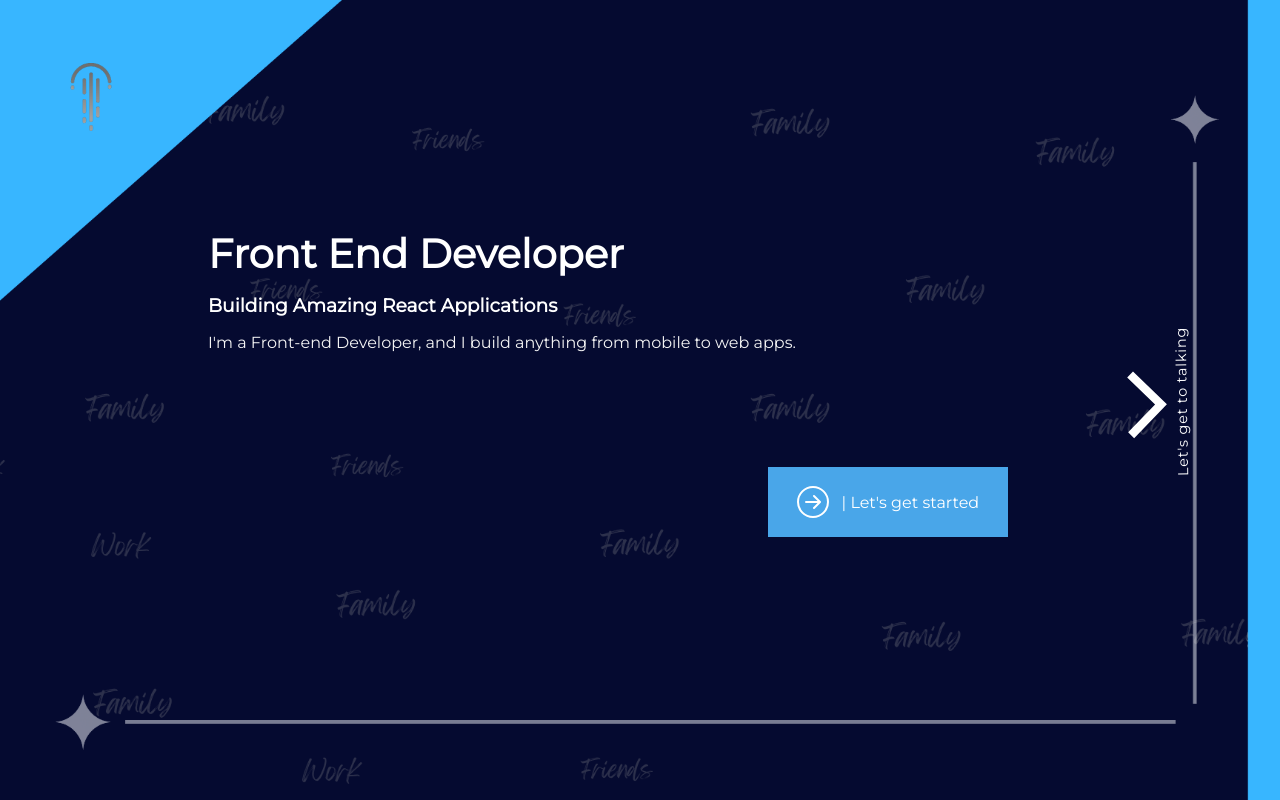
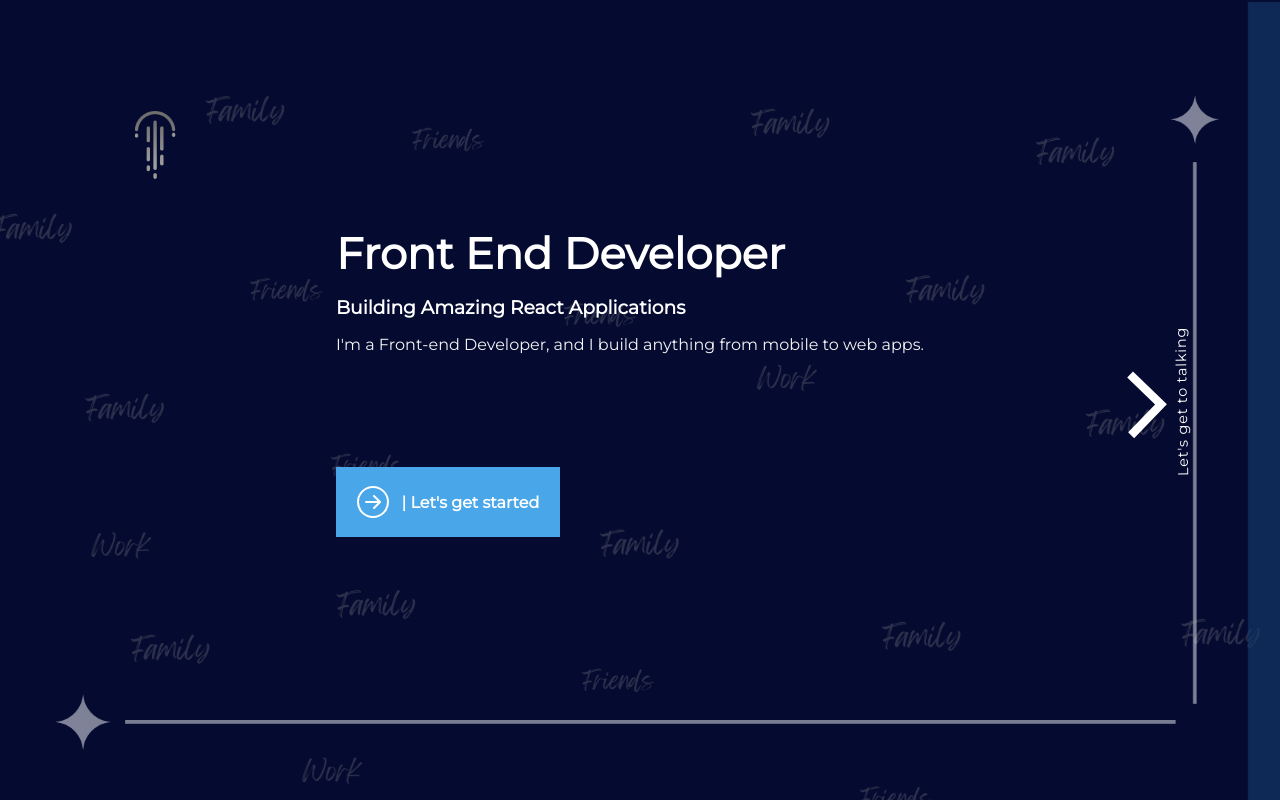
Before and after one commit to JulioCLop/my-website, a React (Create React App) app: page / in a window 1280 px wide. Built offline with nearby package versions, Linux system fonts and the light colour scheme.

Commit message:
made changes to home page

```diff
--- a/src/pages/HomePage/HomePage.module.css
+++ b/src/pages/HomePage/HomePage.module.css
@@ -17,8 +17,8 @@
   background-repeat: no-repeat;
   width: 70px;
   height: 170px;
-  top: 1rem;
-  left: 3.5rem;
+  top: 4rem;
+  left: 7.5rem;
 }
 .imageTwo{
 height: 100%;
@@ -54,7 +54,7 @@
   align-items: flex-end;
 }
 .section-flex-center article h1{
-font-size: 2.5rem;
+font-size: 2.7rem;
 padding-bottom: 1rem;
 font-family: inherit;
 font-weight: bold;
@@ -70,7 +70,7 @@
 }
 
 .section-flex{
-  width: 70%;
+  width: 50%;
   height: 55%;
   padding: 1rem;
 }
@@ -79,16 +79,19 @@
   width: 100%;
   display: flex;
   align-items: center;
-  justify-content: flex-end;
-  padding-right: 4rem;
+  justify-content: flex-start;
 }
 .section-flex-center article:nth-child(2) div a{
   background-color:rgb(73, 166, 233) ;
-  padding: 1.2rem 1.8rem;
+  padding: 1.2rem 1.3rem;
   color: white;
   text-decoration: none;
   display: flex;
   align-items: center;
+  font-weight: bold;
+}
+.section-flex-center article:nth-child(2) div a:hover{
+  background-color: hsl(209, 44%, 56%);
 }
 .sideLink-mobile {
   position: absolute;
@@ -112,6 +115,11 @@
 .arrowIcon{
   font-size: 2rem;
   margin-right:0.8rem;
+  transition: 0.4s all;
+}
+.section-flex-center article:nth-child(2) div a:hover .arrowIcon{
+  transform: rotate(-90deg);
+  transition: 0.4s all ease-in-out;
 }
 .sideLink-mobile a small {
   letter-spacing: 0.05rem;
@@ -121,9 +129,7 @@
   position: absolute;
   right: 1rem;
   top: 50%;
-  -webkit-transform: rotate(269deg);
-      -ms-transform: rotate(269deg);
-          transform: rotate(269deg);
+  transform: rotate(269deg);
 }
 
 .sideLink a {
@@ -131,7 +137,7 @@
   text-decoration: none;
 }
 .sideLink a:hover {
-  color: #277fbf76;
+  color: rgb(73, 166, 233);
 }
 
 .sideLink a small {
```
Also changed, not shown: src/assets/HomePage/Julio Lopez.png.
